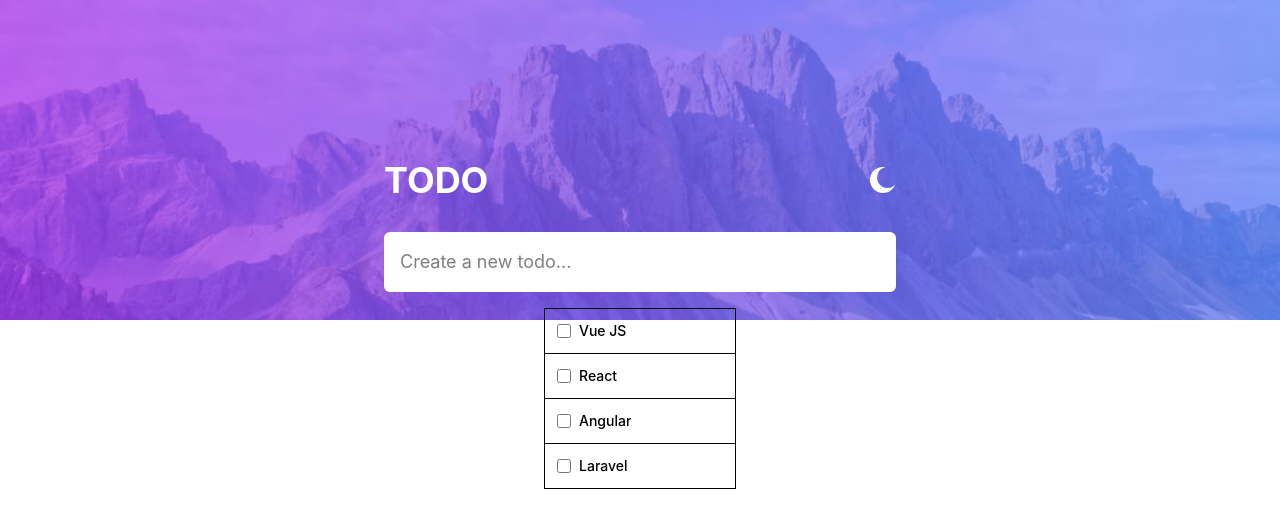
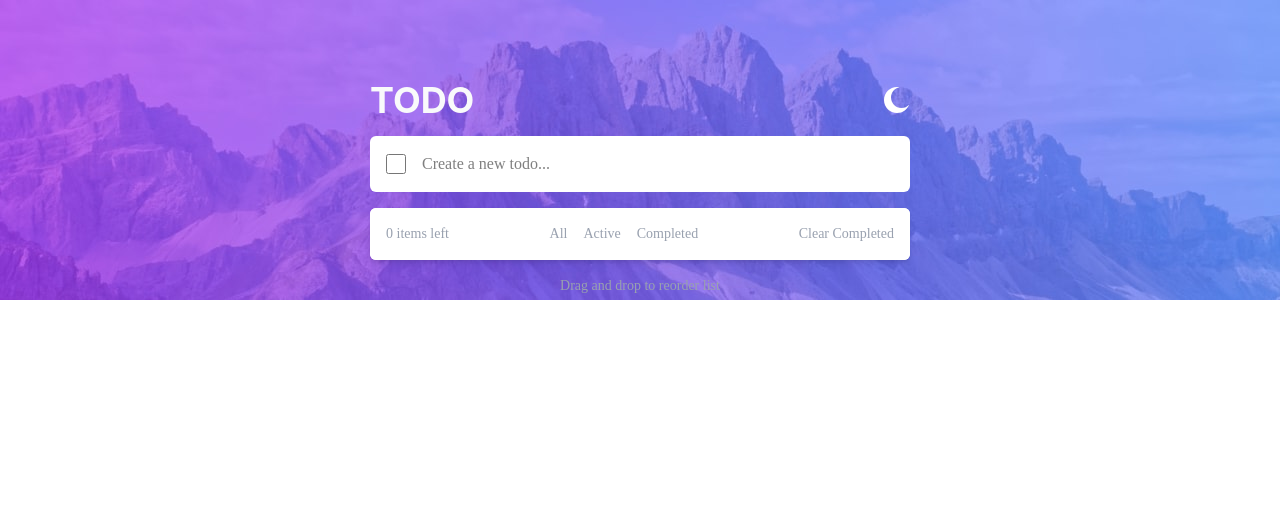
Before and after one commit to nang-eaindra-hein/challenges_todo_fullstack, a SvelteKit app in the folder frontend/: page / in a window 1280 px wide. Shown: the top 528 px of the page. Built offline with nearby package versions, Linux system fonts and the light colour scheme.

Commit message:
style: update todo app font and theme colors

```diff
--- a/frontend/src/routes/+page.svelte
+++ b/frontend/src/routes/+page.svelte
@@ -1,49 +1,80 @@
 <script lang="ts">
 
+    let todos = $state([]);
+    let newTodo = $state("");
+    let activeTodos = $derived(todos.filter(todo => !todo.completed).length);
+    let filter = $state("all");
+    let filteredTodos = $derived(
+        todos.filter(todo => {
+            if (filter === "active") return !todo.completed;
+            if (filter === "completed") return todo.completed;
+            return true;
+        })
+    );
+
+    function addTodo(){
+
+        if (!newTodo.trim()) return;
+
+        todos.push({
+            text: newTodo,
+            completed: false
+        });
+
+        newTodo = "";
+    }
+
+    function clearCompleted() {
+        todos = todos.filter(todo => !todo.completed);
+    }
 
 </script>
+
 <div class="relative h-screen">
-    <div class="h-2/5 bg-[url('/images/bg-desktop-light.jpg')] bg-no-repeat bg-cover"></div>
+    <div class="h-[300px] bg-[url('/images/bg-desktop-light.jpg')] bg-no-repeat bg-cover"></div>
 
-    <div class="h-3/5 bg-white"></div>
+    <div class="flex-1 bg-gray-50"></div>
 
-    <div class="absolute w-[90%] max-w-lg top-1/5 left-1/2 transform -translate-x-1/2 flex flex-col space-y-4 items-center justify-center">
+    <div class="absolute w-[90%] max-w-[540px] top-[10%] left-1/2 -translate-x-1/2 flex flex-col space-y-4 items-center">
         <div class="w-full flex items-center justify-between">
-            <h1 class="text-4xl font-bold text-white">TODO</h1>
+            <h1 class="text-4xl font-bold text-gray-50">TODO</h1>
             <button>
                 <img src="/images/icon-moon.svg" alt="Dark Mode">
             </button>
         </div>
 
-        <input type="text" placeholder="Create a new todo..." class="w-full p-4 mt-4 text-lg bg-white rounded-md">
+        <div class="w-full flex gap-4 items-center bg-white rounded-md p-4">
 
-        <div>
-            <ul class="w-48 select-none text-sm font-medium text-heading bg-neutral-primary-soft border border-default rounded-base">
-                <li class="w-full border-b border-default rounded-t-lg">
-                    <div class="flex items-center ps-3">
-                        <input id="vue-checkbox" type="checkbox" value="" class="w-4 h-4 border border-default-medium rounded-xs bg-neutral-secondary-medium focus:ring-2 focus:ring-brand-soft">
-                        <label for="vue-checkbox" class="w-full py-3 ms-2 text-sm font-medium text-heading">Vue JS</label>
-                    </div>
-                </li>
-                <li class="w-full border-b border-default rounded-t-lg">
-                    <div class="flex items-center ps-3">
-                        <input id="react-checkbox" type="checkbox" value="" class="w-4 h-4 border border-default-medium rounded-xs bg-neutral-secondary-medium focus:ring-2 focus:ring-brand-soft">
-                        <label for="react-checkbox" class="w-full py-3 ms-2 text-sm font-medium text-heading">React</label>
-                    </div>
-                </li>
-                <li class="w-full border-b border-default rounded-t-lg">
-                    <div class="flex items-center ps-3">
-                        <input id="angular-checkbox" type="checkbox" value="" class="w-4 h-4 border border-default-medium rounded-xs bg-neutral-secondary-medium focus:ring-2 focus:ring-brand-soft">
-                        <label for="angular-checkbox" class="w-full py-3 ms-2 text-sm font-medium text-heading">Angular</label>
-                    </div>
-                </li>
-                <li class="w-full rounded-t-lg">
-                    <div class="flex items-center ps-3">
-                        <input id="laravel-checkbox" type="checkbox" value="" class="w-4 h-4 border border-default-medium rounded-xs bg-neutral-secondary-medium focus:ring-2 focus:ring-brand-soft">
-                        <label for="laravel-checkbox" class="w-full py-3 ms-2 text-sm font-medium text-heading">Laravel</label>
-                    </div>
-                </li>
-            </ul>
+            <input class="h-5 w-5" type="checkbox">
+
+            <input class="flex-1 border-none outline-none font-[josefin-sans]" type="text" placeholder="Create a new todo..." bind:value={newTodo}  onkeydown={(event) => {if (event.key === 'Enter') addTodo();}}>
+
         </div>
+
+        <div class="w-full bg-white rounded-md shadow-md overflow-hidden">
+            {#each filteredTodos as todo}
+                <div class="w-full flex gap-4 items-center bg-white p-4 border-b font-[josefin-sans]">
+                    <input class="w-5 h-5" type="checkbox" bind:checked={todo.completed}>
+                    <p class="flex-1 font-[josefin-sans]" class:text-gray-400={todo.completed} class:line-through={todo.completed}>{todo.text}</p>
+                </div>
+            {/each}
+
+            <div class="w-full bg-white p-4 flex justify-between font-[josefin-sans] text-gray-400 text-sm">
+                <span>{activeTodos} items left</span>
+
+                <div class="flex gap-4 hover:text-navy-500 transition-colors">
+                    <button onclick={() => filter = "all"}>All</button>
+                    <button onclick={() => filter = "active"}>Active</button>
+                    <button onclick={() => filter = "completed"}>Completed</button>
+                </div>
+
+                <button onclick={clearCompleted}>Clear Completed</button>
+            </div>
+        </div>
+
+        <p class="text-center text-gray-400 text-sm font-[josefin-sans]">
+            Drag and drop to reorder list
+        </p>
+
     </div>
 </div>
```
Also changed, not shown: frontend/src/app.css (added, +25 -0 lines).
